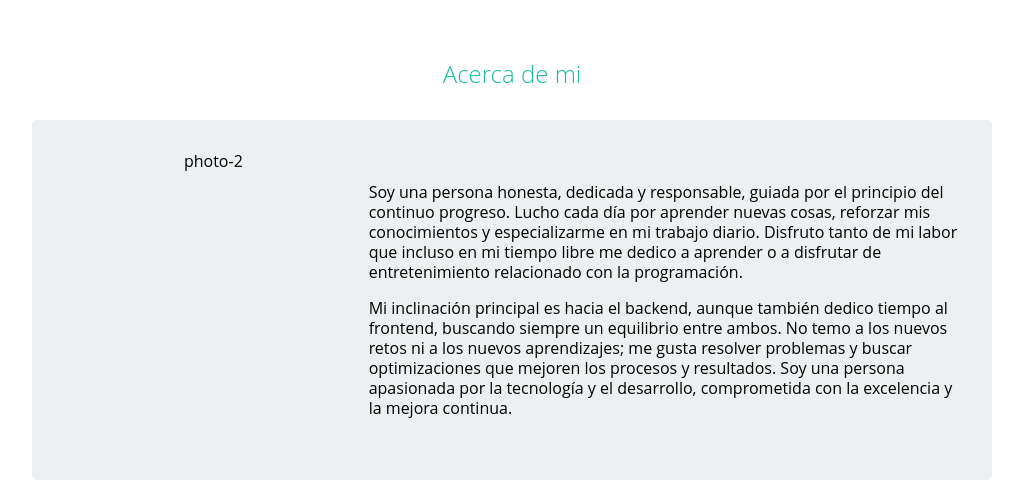
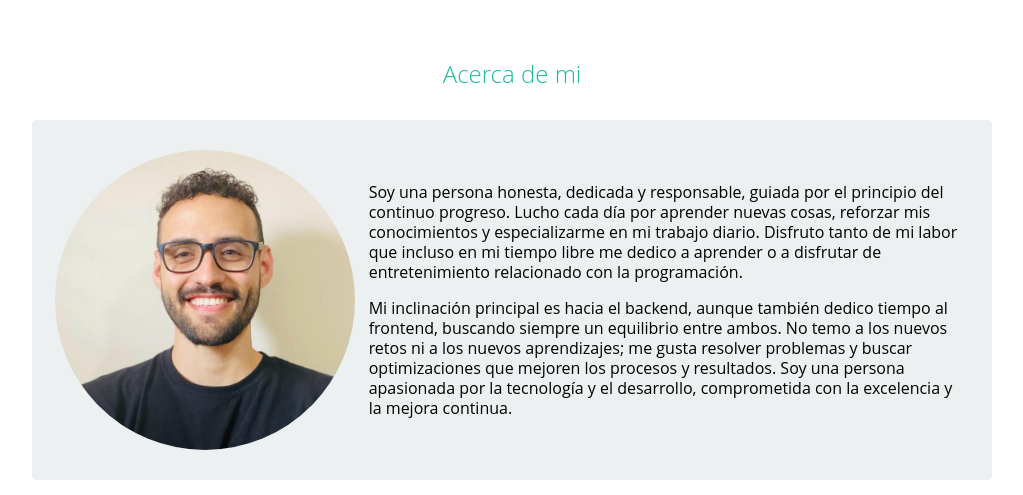
Before and after one commit to EdwardBarrero/Portafolio, a website: page index.html in a window 1280 px wide. Shown: the part 3154-3649 px from the top of the page, without its empty margins (128-1151 px from the left). Drawn offline with Linux system fonts and the light colour scheme; the site is published under a folder, as on GitHub Pages, so addresses that start at the root find nothing.

Commit message:
fix image src

```diff
--- a/index.html
+++ b/index.html
@@ -201,7 +201,7 @@
   <section id="about-section">
     <h2>Acerca de mi</h2>
     <div class="about-card">
-      <img width="250" src="/assets/images/photo2.jpeg" alt="photo-2">
+      <img width="250" src="assets/images/photo2.jpeg" alt="photo-2">
       <article>
         <p>Soy una persona honesta, dedicada y responsable, guiada por el principio del continuo progreso. Lucho cada día por aprender nuevas cosas, reforzar mis conocimientos y especializarme en mi trabajo diario. Disfruto tanto de mi labor que incluso en mi tiempo libre me dedico a aprender o a disfrutar de entretenimiento relacionado con la programación.</p>
         <p>Mi inclinación principal es hacia el backend, aunque también dedico tiempo al frontend, buscando siempre un equilibrio entre ambos. No temo a los nuevos retos ni a los nuevos aprendizajes; me gusta resolver problemas y buscar optimizaciones que mejoren los procesos y resultados. Soy una persona apasionada por la tecnología y el desarrollo, comprometida con la excelencia y la mejora continua.</p>
```
